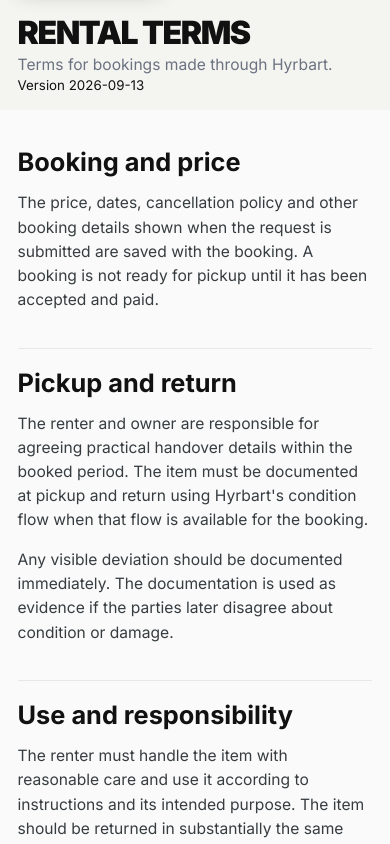
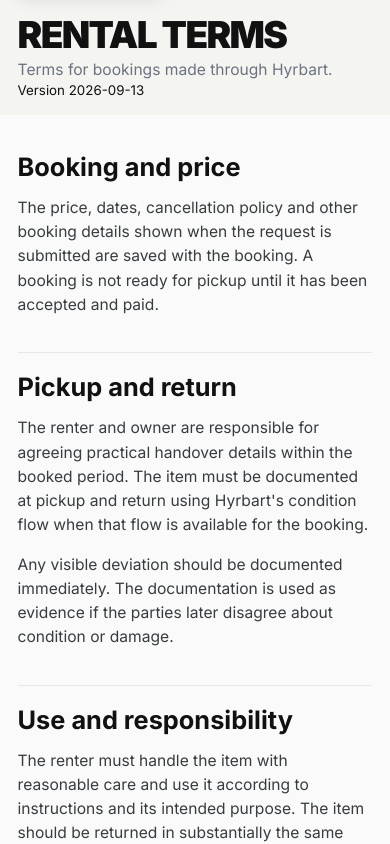
Before and after one commit to peralmkvist/hyrbart-webapp, a Next.js app in the folder hyrbart-webapp/: page /en/hyresvillkor in a window 390 px wide. Shown: the top 844 px of the page. Built offline with nearby package versions, Linux system fonts and the light colour scheme; no server answers.

Commit message:
refactor(terms): remove static inline heading style

```diff
--- a/hyrbart-webapp/app/[locale]/hyresvillkor/page.tsx
+++ b/hyrbart-webapp/app/[locale]/hyresvillkor/page.tsx
@@ -1,14 +1,14 @@
 import { RENTAL_TERMS_VERSION } from '@/lib/legal';
+import styles from './page.module.css';
 
 export default async function TermsPage({ params }: { params: Promise<{ locale: string }> }) {
   const { locale } = await params;
   const en = locale === 'en';
-  const headingStyle = { maxWidth: 'calc(100% - 56px)', fontSize: 'clamp(2rem, 7vw, 3.8rem)' } as const;
 
   if (en) {
     return <div className="pageShell termsPage">
       <header className="pageHeader termsHeaderSticky">
-        <h1 style={headingStyle}>RENTAL TERMS</h1>
+        <h1 className={styles.heading}>RENTAL TERMS</h1>
         <p>Terms for bookings made through Hyrbart.</p>
         <small>Version {RENTAL_TERMS_VERSION}</small>
       </header>
@@ -24,7 +24,7 @@ export default async function TermsPage({ params }: { params: Promise<{ locale:
 
   return <div className="pageShell termsPage">
     <header className="pageHeader termsHeaderSticky">
-      <h1 style={headingStyle}>HYRESVILLKOR</h1>
+      <h1 className={styles.heading}>HYRESVILLKOR</h1>
       <p>Villkor för bokningar som görs via Hyrbart.</p>
       <small>Version {RENTAL_TERMS_VERSION}</small>
     </header>
```
